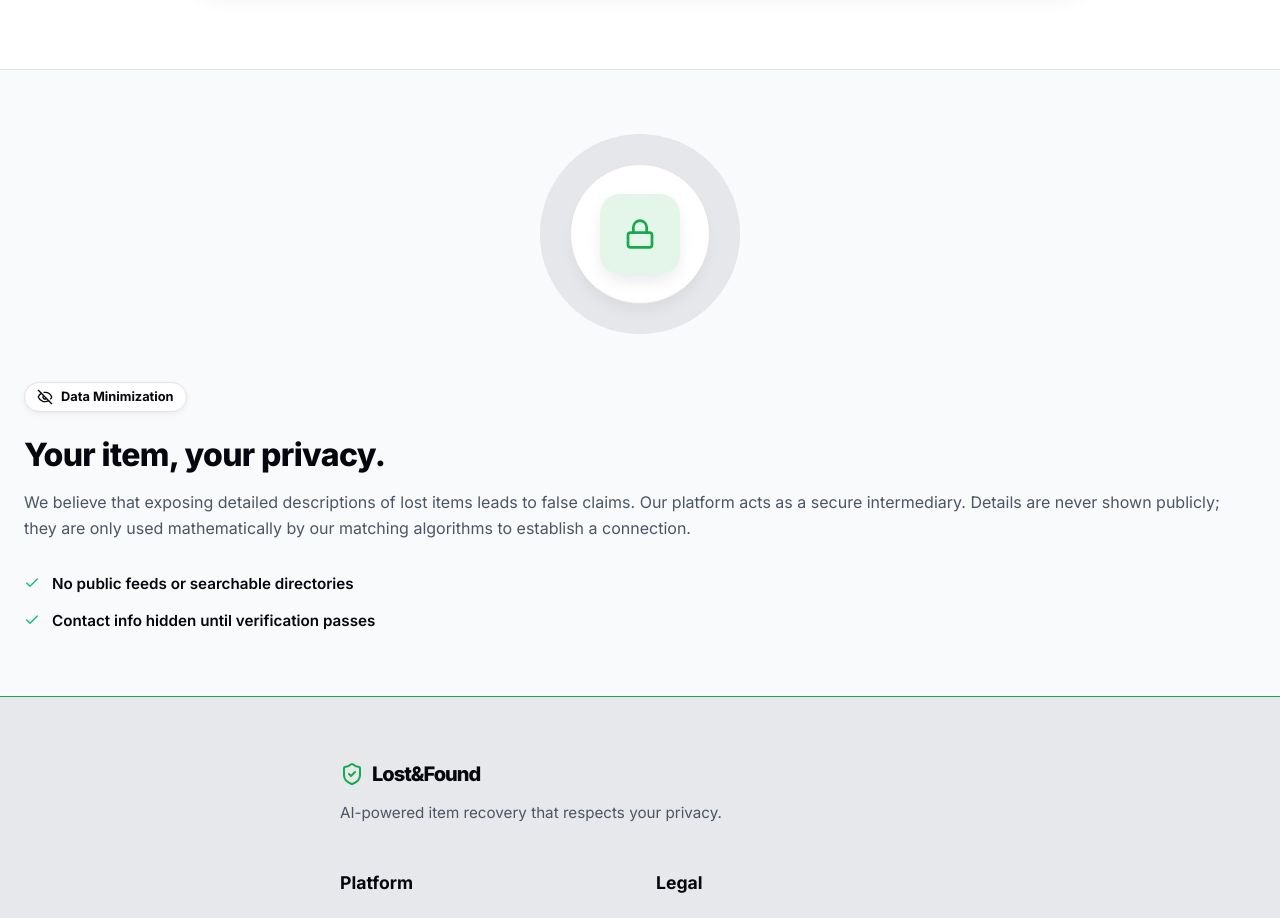
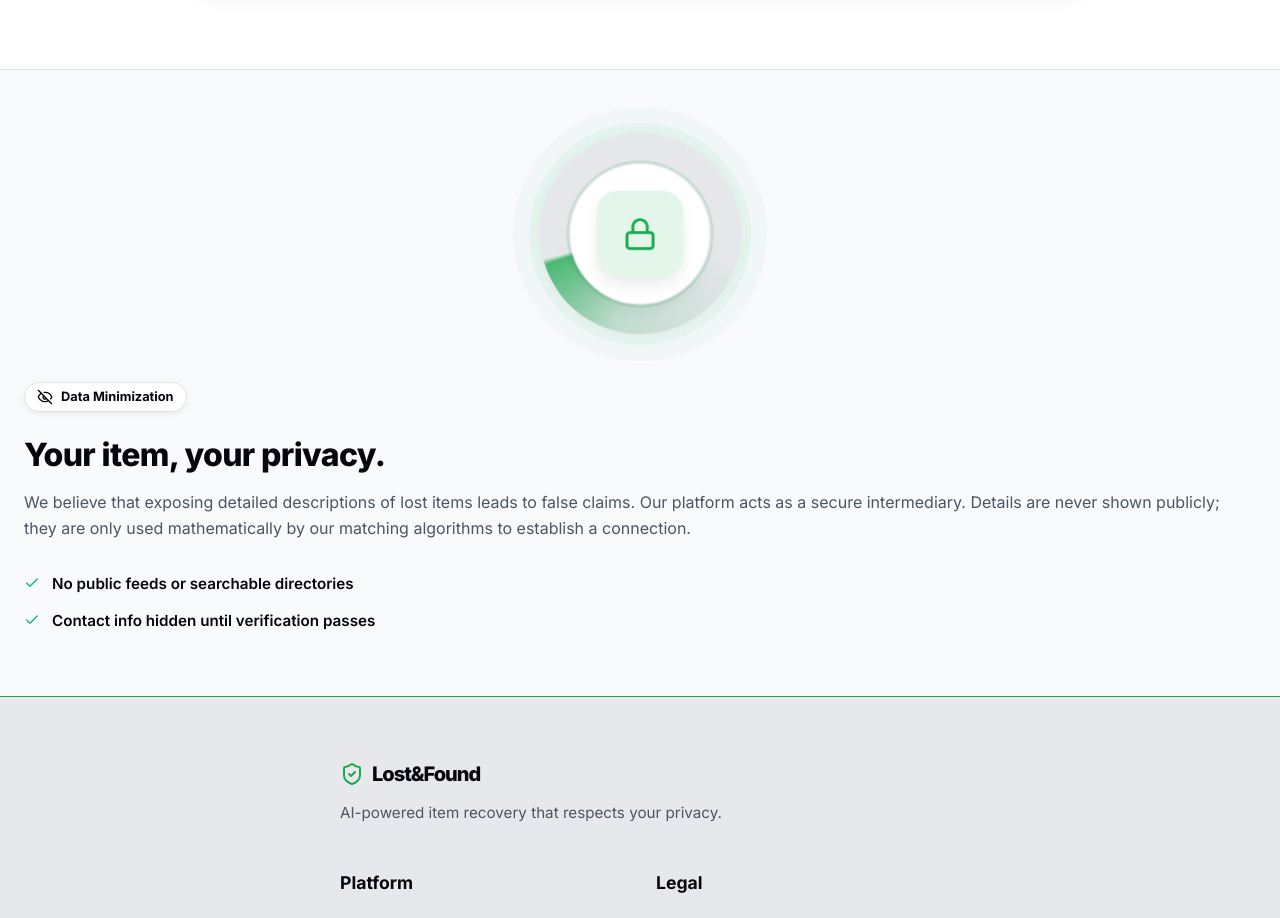
Before and after one commit to SanjayRam936/Lost_And_Found, a React (Vite) app in the folder frontend_rjs/: page / in a window 1280 px wide. Shown: the part 1560-2478 px from the top of the page. Built offline with nearby package versions, Linux system fonts and the light colour scheme; no server answers.

Commit message:
New google api key

```diff
--- a/frontend_rjs/src/index.css
+++ b/frontend_rjs/src/index.css
@@ -613,8 +613,48 @@
   .privacy-section { background-color: #F8FAFC; padding: 4rem 1.5rem; text-align: left; border-top: 1px solid var(--border-light); overflow: hidden; }
   .privacy-graphic { display: flex; justify-content: center; margin-bottom: 3rem; }
   .circle-outer { width: 200px; height: 200px; border-radius: 50%; border: 1px dashed var(--border-light); display: flex; align-items: center; justify-content: center; position: relative; }
-  .circle-inner { width: 140px; height: 140px; border-radius: 50%; background-color: white; border: 1px solid var(--border-light); box-shadow: 0 10px 15px -3px rgba(0,0,0,0.05); display: flex; align-items: center; justify-content: center; }
+  .circle-inner { width: 140px; height: 140px; border-radius: 50%; background-color: white; border: 1px solid var(--border-light); box-shadow: 0 10px 15px -3px rgba(0,0,0,0.05); display: flex; align-items: center; justify-content: center; position: relative; z-index: 1; }
   .lock-card { background-color: var(--primary-light); padding: 1.5rem; border-radius: 20px; display: flex; align-items: center; justify-content: center; box-shadow: 0 8px 20px -6px rgba(16,24,40,0.14); }
+
+  /* Radar animation around the privacy lock: rotating green sweep + expanding pings
+     + a breathing shrink/grow pulse of the whole dial. */
+  .circle-outer { box-shadow: 0 0 0 10px rgba(23,169,76,0.05), 0 0 0 26px rgba(23,169,76,0.03); animation: radarPulse 2.2s ease-in-out infinite; }
+  .lock-card { animation: lockPulse 2.2s ease-in-out infinite; }
+  @keyframes radarPulse {
+    0%, 100% { transform: scale(0.92); }
+    50%      { transform: scale(1.06); }
+  }
+  @keyframes lockPulse {
+    0%, 100% { transform: scale(1); }
+    50%      { transform: scale(1.12); }
+  }
+  .circle-outer::before {
+    content: ""; position: absolute; inset: 0; border-radius: 50%; z-index: 0;
+    background: conic-gradient(from 0deg,
+      rgba(23,169,76,0) 0deg, rgba(23,169,76,0) 210deg,
+      rgba(23,169,76,0.18) 300deg, rgba(23,169,76,0.75) 357deg, rgba(23,169,76,0) 360deg);
+    animation: radarSweep 2.2s linear infinite;
+  }
+  .circle-outer::after {
+    content: ""; position: absolute; left: 50%; top: 50%; width: 145px; height: 145px;
+    border-radius: 50%; border: 2px solid rgba(23,169,76,0.6); z-index: 0;
+    transform: translate(-50%, -50%) scale(0.7);
+    animation: radarPing 2.2s ease-out infinite;
+  }
+  /* A second, delayed ping ring for a denser radar feel. */
+  .circle-inner::before {
+    content: ""; position: absolute; left: 50%; top: 50%; width: 145px; height: 145px;
+    border-radius: 50%; border: 2px solid rgba(23,169,76,0.4); z-index: -1;
+    transform: translate(-50%, -50%) scale(0.7);
+    animation: radarPing 2.2s ease-out 1.1s infinite;
+  }
+  @keyframes radarSweep { to { transform: rotate(360deg); } }
+  @keyframes radarPing {
+    0%   { transform: translate(-50%, -50%) scale(0.7); opacity: 0.7; }
+    80%, 100% { transform: translate(-50%, -50%) scale(1.4); opacity: 0; }
+  }
+  /* Note: this decorative radar intentionally animates regardless of the OS
+     "reduce motion" setting, since the animation is the point of the element. */
   .privacy-badge { display: inline-flex; align-items: center; gap: 8px; background-color: white; border: 1px solid var(--border-light); padding: 6px 12px; border-radius: 20px; font-size: 0.8rem; font-weight: 700; color: var(--text-dark); margin-bottom: 1.5rem; box-shadow: 0 2px 6px -1px rgba(16,24,40,0.08); }
   .privacy-title { font-size: 2rem; font-weight: 900; color: var(--text-dark); margin-bottom: 1rem; line-height: 1.2; letter-spacing: -0.02em; }
   .privacy-desc { color: var(--text-gray); font-size: 1rem; line-height: 1.6; margin-bottom: 2rem; }
--- a/frontend_rjs/src/views/MyReports.jsx
+++ b/frontend_rjs/src/views/MyReports.jsx
@@ -124,10 +124,15 @@ export const MyReports = () => {
                     <button className="btn-card-action btn-purple-solid" onClick={(e) => { e.stopPropagation(); openFinderClaim(r); }}>Enter Handover OTP</button>
                  )}
 
-                 {/* Finder: matched but the owner hasn't started a handover yet */}
+                 {/* Finder: matched. Direct handover waits for the owner to start it;
+                     police/institution drop-offs are already handed over. */}
                  {r.type === 'found' && r.status === 'matched' && (
                     <div style={{ fontSize: '0.8rem', color: 'var(--text-gray)', padding: '0.5rem 0 0' }}>
-                      Matched — waiting for the owner to start the handover.
+                      {r.handoverType === 'POLICE'
+                        ? 'Matched — handed over to the police station. The owner can collect it there.'
+                        : r.handoverType === 'INSTITUTION'
+                        ? 'Matched — handed over to the institution / admin desk. The owner can collect it there.'
+                        : 'Matched — waiting for the owner to start the handover.'}
                     </div>
                  )}
 
```
Also changed, not shown: 1 other file (tests, documents, lock files or other folders).
